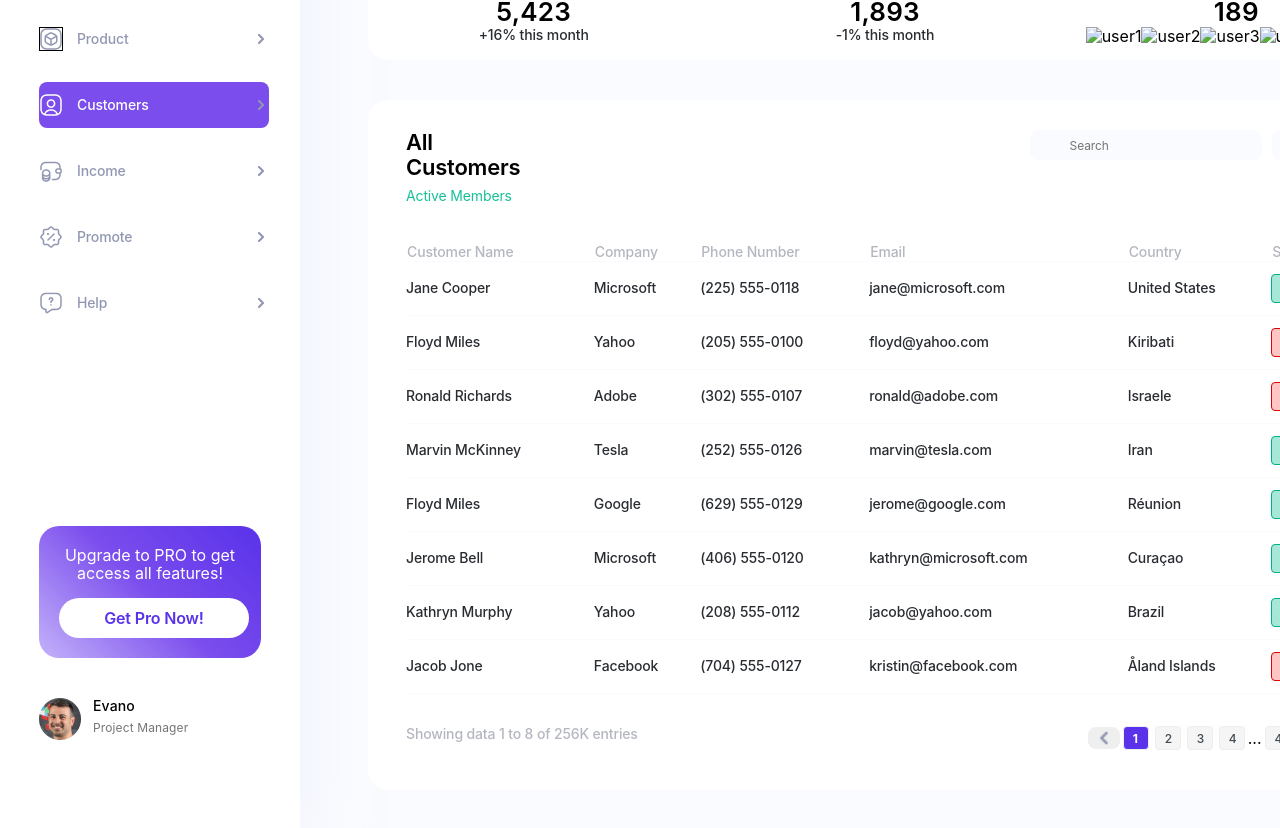
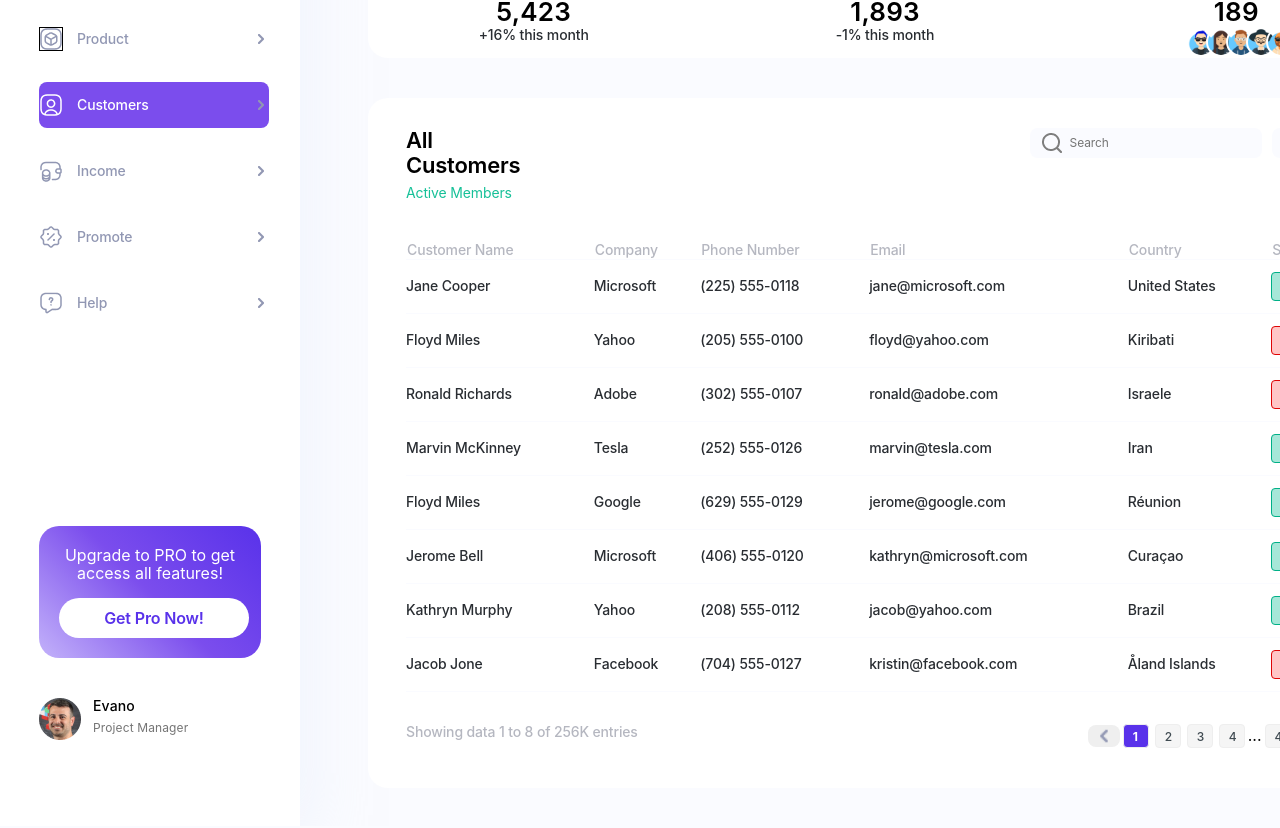
Before and after one commit to worldofvictory/CRM-Dashboard-Customersrs, a plain HTML site: page index.html in a window 1280 px wide. Shown: the part 146-974 px from the top of the page. Drawn offline with nearby package versions, Linux system fonts and the light colour scheme; files whose address does not match are found by name; a web font is replaced by a local one.

Commit message:
random avatars

```diff
--- a/assets/css/styles.css
+++ b/assets/css/styles.css
@@ -27,7 +27,6 @@
 
 * {
     margin: 0;
-    /*background-color: var(--main-bg-color);*/
     font-family: -apple-system, BlinkMacSystemFont, 'Poppins', 'Segoe UI', 'Roboto', 'Helvetica Neue',
         sans-serif;
     box-sizing: border-box;
@@ -160,7 +159,7 @@ body {
     align-items: center;
     justify-content: space-between;
     flex-wrap: wrap;
-    padding: 0, 100px;
+    padding: 0;
     margin-bottom: 30px;
     gap: 20px;
 }
@@ -170,7 +169,7 @@ body {
 }
 .search input {
     width: 100%;
-    background-image: url('../img/search\ 1.png');
+    background-image: url('../img/search.png');
     background-position: 10px center;
     background-repeat: no-repeat;
     padding-left: 40px;
@@ -223,6 +222,38 @@ body {
 }
 .avatarUsers{
     display: flex;
+    justify-content: center;
+    position: relative;
+}
+.avatarUsers img{
+    position: absolute;
+width: 30px;
+height: 30px;
+border-radius: 50%;
+border: 2px solid #fff;
+margin-left: 100px;
+}
+.avatarUsers img:nth-child(1) {
+    left: 0;
+    /* Перша аватарка */
+}
+
+.avatarUsers img:nth-child(2) {
+    left: 20px;
+    /* Друга аватарка зміщена на 10px праворуч */
+}
+
+.avatarUsers img:nth-child(3) {
+    left: 40px;
+    /* Третя аватарка зміщена на 20px праворуч */
+}
+.avatarUsers img:nth-child(4) {
+    left: 60px;
+    /* Третя аватарка зміщена на 20px праворуч */
+}
+.avatarUsers img:nth-child(5) {
+    left: 80px;
+    /* Третя аватарка зміщена на 20px праворуч */
 }
 .customers-table{
     background: #fff;
--- a/index.html
+++ b/index.html
@@ -159,11 +159,11 @@
             <p class="statisticText">Active Now</p>
             <h3 class="statisticName">189</h3>
             <div class="avatarUsers">
-              <img src="/" alt="user1" />
-              <img src="/" alt="user2" />
-              <img src="/" alt="user3" />
-              <img src="/" alt="user4" />
-              <img src="/" alt="user5" />
+              <img src="./assets/img/avataaar.png" alt="user1" />
+              <img src="./assets/img/avataaars1.png" alt="user2" />
+              <img src="./assets/img/avatar2.png" alt="user3" />
+              <img src="./assets/img/avatar3.png" alt="user4" />
+              <img src="./assets/img/avatar4.png" alt="user5" />
             </div>
           </li>
         </ul>
```
Also changed, not shown: assets/img/avataaar.png (added), assets/img/avataaars1.png (added), assets/img/avatar2.png (added), assets/img/avatar3.png (added), assets/img/avatar4.png (added). Lines whose indentation alone changed are shown as unchanged.
